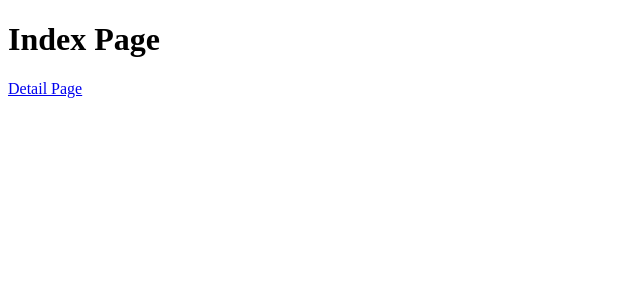
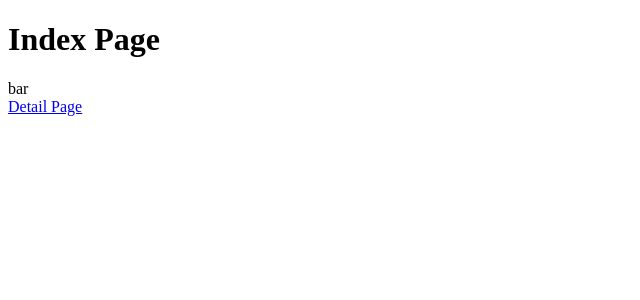
Before and after one commit to kakajun/nuxt3-test, a Nuxt app: page / in a window 1280 px wide. Shown: the top 300 px of the page, without its empty margins (0-640 px from the left). Built offline with nearby package versions, Linux system fonts and the light colour scheme.

Commit message:
1 file modified

```diff
--- a/pages/index.vue
+++ b/pages/index.vue
@@ -1,6 +1,12 @@
 <template>
   <div>
     <h1>Index Page</h1>
+    <div>
+      {{ foo }}
+    </div>
     <NuxtLink to="/detail">Detail Page</NuxtLink>
   </div>
 </template>
+<script setup>
+const foo = useFoo();
+</script>
```
